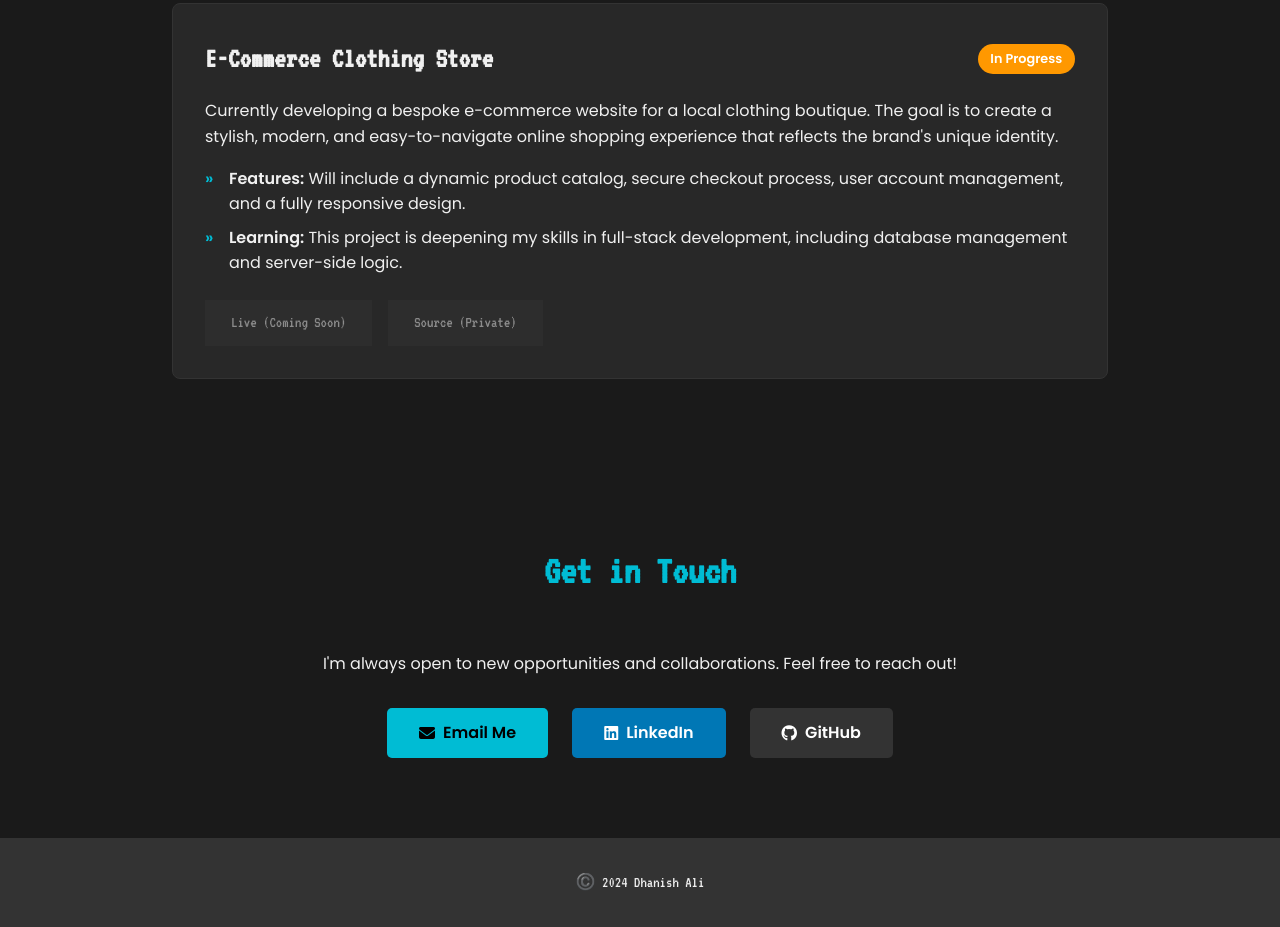
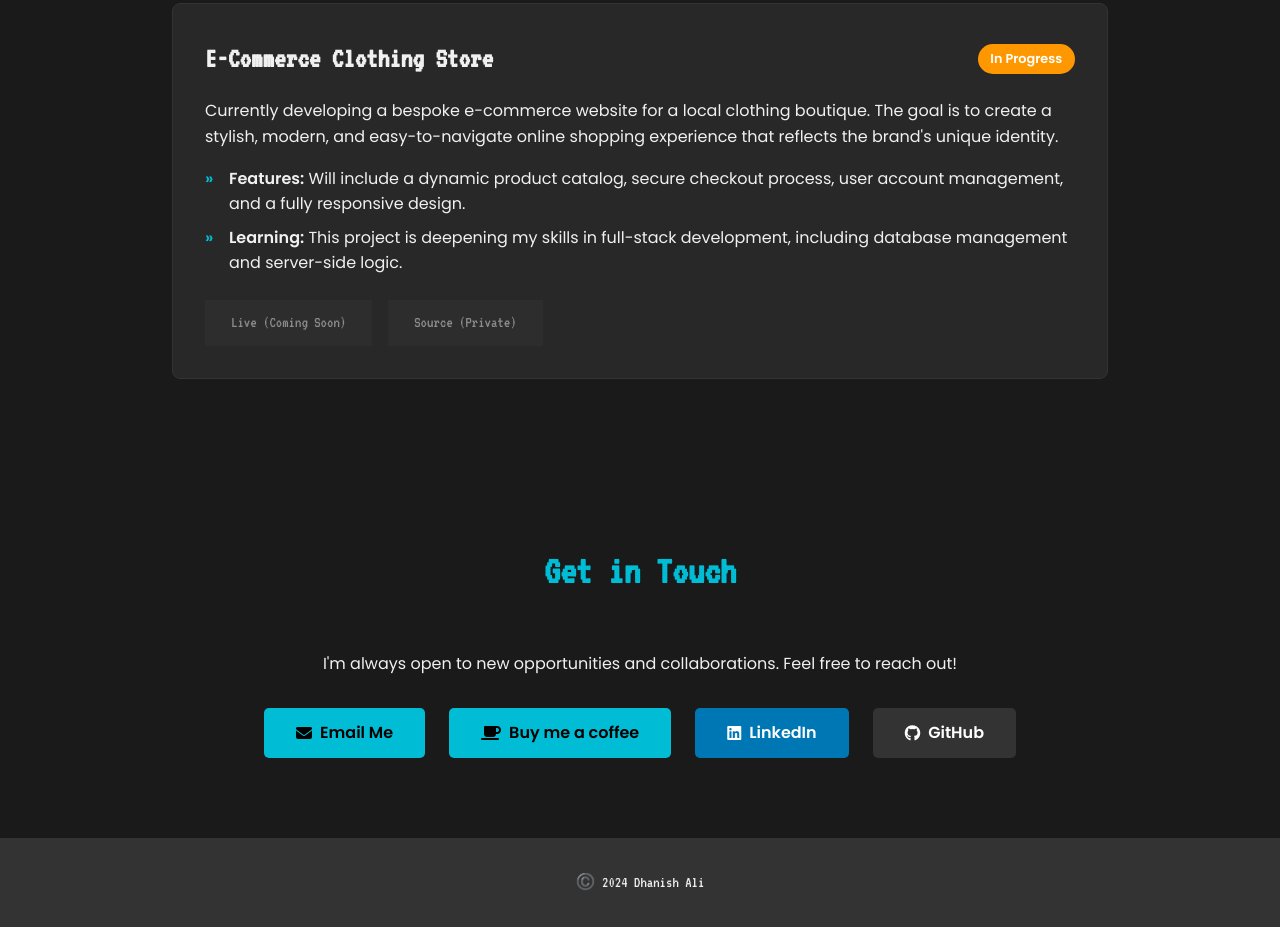
Before and after one commit to dhanish-ali/dhanish-ali.github.io, a plain HTML site: page index.html in a window 1280 px wide. Shown: the part 2319-3246 px from the top of the page. Drawn offline with Linux system fonts and the light colour scheme.

Commit message:
Update index.html

```diff
--- a/index.html
+++ b/index.html
@@ -111,6 +111,9 @@
                  <a href="mailto:dhanisheeee@gmail.com" class="contact-button">
                     <i class="fas fa-envelope"></i> Email Me
                 </a>
+<a href="https://www.buymeacoffee.com/Dhanish" target="_blank" rel="noopener noreferrer" class="contact-button bmac">
+                    <i class="fas fa-coffee"></i> Buy me a coffee
+                </a>
                 <a href="https://www.linkedin.com/in/dhanish-ali-87084634b" target="_blank" rel="noopener noreferrer" class="contact-button linkedin">
                     <i class="fab fa-linkedin"></i> LinkedIn
                 </a>
```
